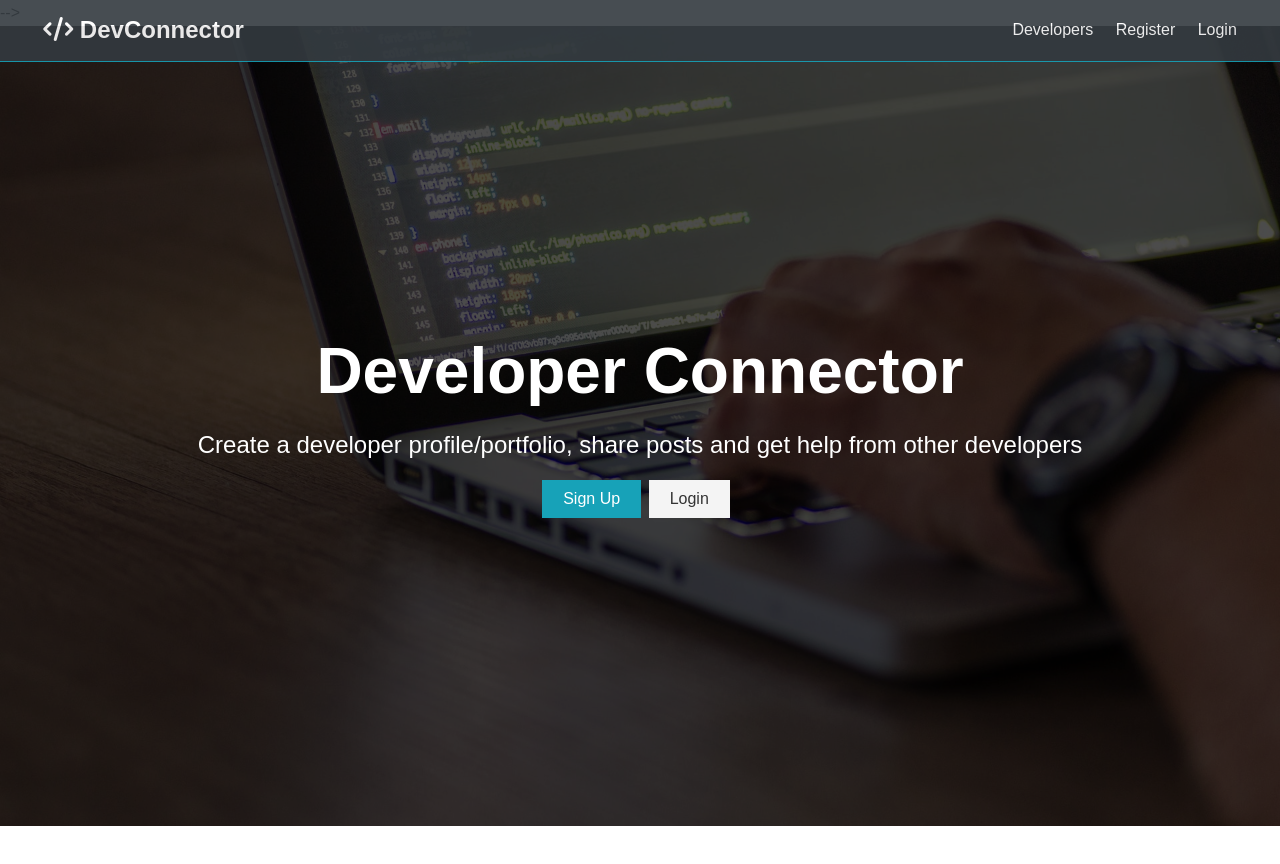
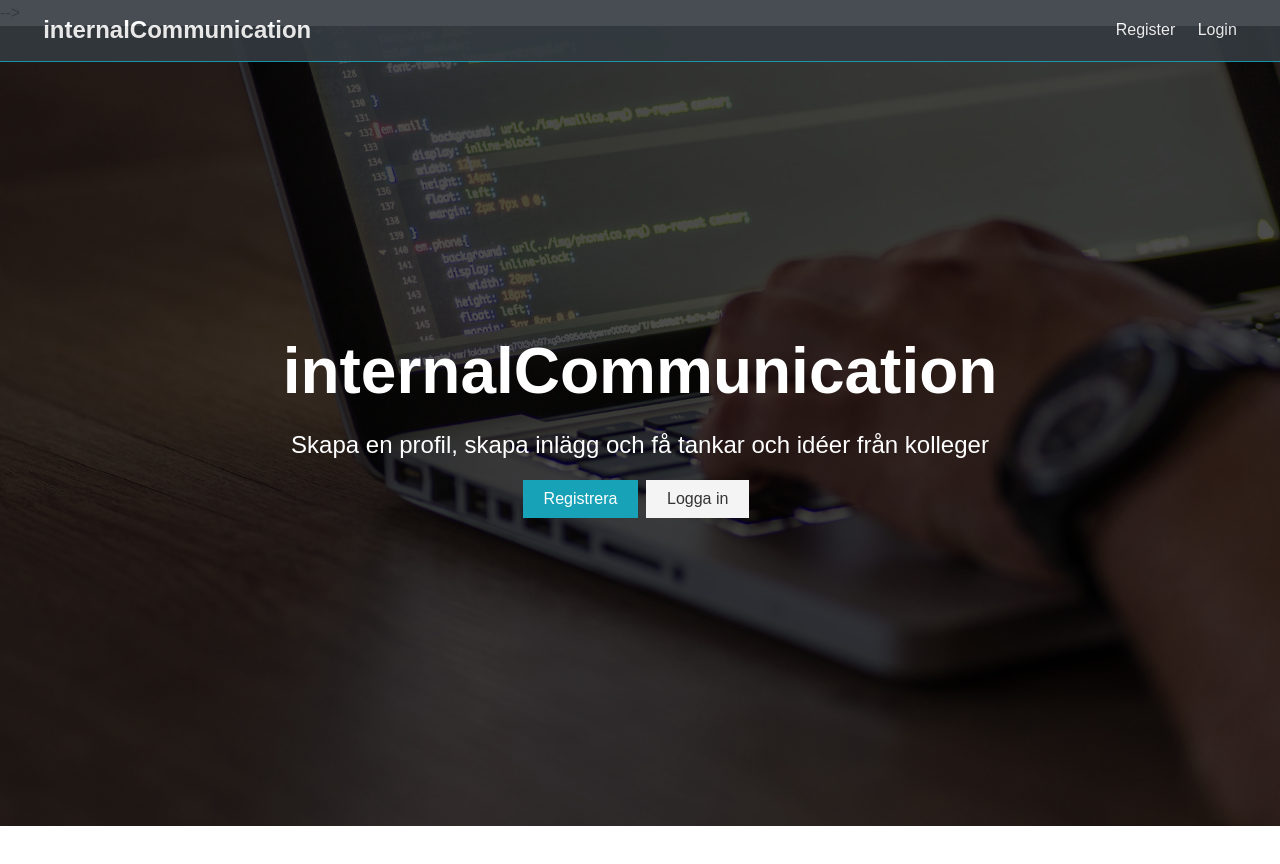
Before and after one commit to alexandermasud/letsCommunicate, a React (Create React App) app in the folder client/: page / in a window 1280 px wide. Shown: the top 864 px of the page. Before the commit the page ends 826 px from the top, so only its background shows below. Built offline with nearby package versions, Linux system fonts and the light colour scheme.

Commit message:
React router

```diff
--- a/client/src/App.js
+++ b/client/src/App.js
@@ -1,13 +1,25 @@
 import React, { Fragment } from "react";
+import { BrowserRouter as Router, Route, Switch } from "react-router-dom";
 import Navbar from "./components/layout/Navbar";
 import Landing from "./components/layout/Landing";
+import Register from "./components/auth/Register";
+import Login from "./components/auth/Login";
+
 import "./App.css";
 
 const App = () => (
-  <Fragment>
-    <Navbar />
-    <Landing />
-  </Fragment>
+  <Router>
+    <Fragment>
+      <Navbar />
+      <Route exact path="/" component={Landing} />
+      <section className="container">
+        <Switch>
+          <Route exact path="/register" component={Register} />
+          <Route exact path="/login" component={Login} />
+        </Switch>
+      </section>
+    </Fragment>
+  </Router>
 );
 
 export default App;
--- /dev/null
+++ b/client/src/components/auth/Login.js
@@ -0,0 +1,7 @@
+import React from "react";
+
+const Login = () => {
+  return <div>Login</div>;
+};
+
+export default Login;
--- /dev/null
+++ b/client/src/components/auth/Register.js
@@ -0,0 +1,7 @@
+import React from "react";
+
+const Register = () => {
+  return <div>Register</div>;
+};
+
+export default Register;
--- a/client/src/components/layout/Landing.js
+++ b/client/src/components/layout/Landing.js
@@ -1,22 +1,22 @@
 import React from "react";
+import { Link } from "react-router-dom";
 
 const Landing = () => {
   return (
     <section className="landing">
       <div className="dark-overlay">
         <div className="landing-inner">
-          <h1 className="x-large">Developer Connector</h1>
+          <h1 className="x-large">internalCommunication</h1>
           <p className="lead">
-            Create a developer profile/portfolio, share posts and get help from
-            other developers
+            Skapa en profil, skapa inlägg och få tankar och idéer från kolleger
           </p>
           <div className="buttons">
-            <a href="register.html" className="btn btn-primary">
-              Sign Up
-            </a>
-            <a href="login.html" className="btn btn-light">
-              Login
-            </a>
+            <Link to="/register" className="btn btn-primary">
+              Registrera
+            </Link>
+            <Link to="/login" className="btn btn-light">
+              Logga in
+            </Link>
           </div>
         </div>
       </div>
--- a/client/src/components/layout/Navbar.js
+++ b/client/src/components/layout/Navbar.js
@@ -1,22 +1,18 @@
 import React from "react";
+import { Link } from "react-router-dom";
 
 const Navbar = () => {
   return (
     <nav className="navbar bg-dark">
       <h1>
-        <a href="index.html">
-          <i className="fas fa-code"></i> DevConnector
-        </a>
+        <Link to="/">internalCommunication</Link>
       </h1>
       <ul>
         <li>
-          <a href="profiles.html">Developers</a>
+          <Link to="/register">Register</Link>
         </li>
         <li>
-          <a href="register.html">Register</a>
-        </li>
-        <li>
-          <a href="login.html">Login</a>
+          <Link to="/login">Login</Link>
         </li>
       </ul>
     </nav>
```
